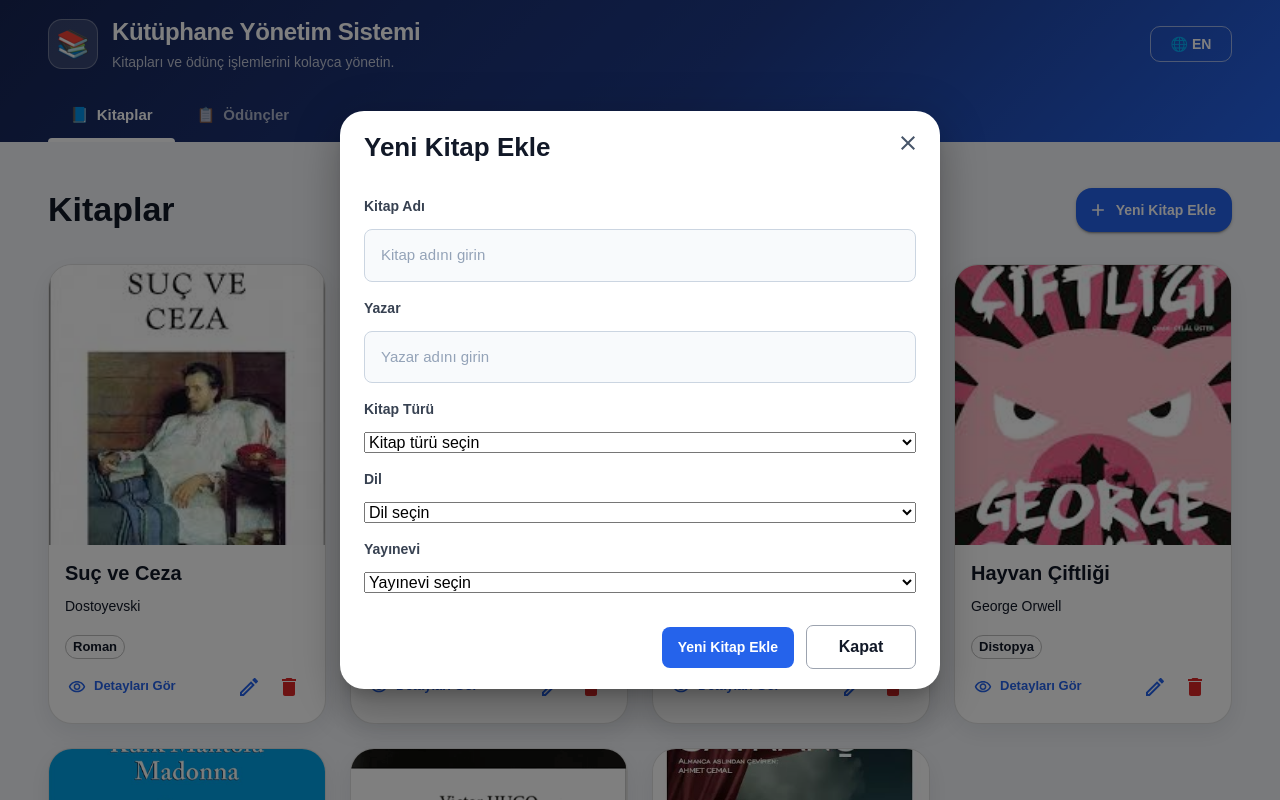
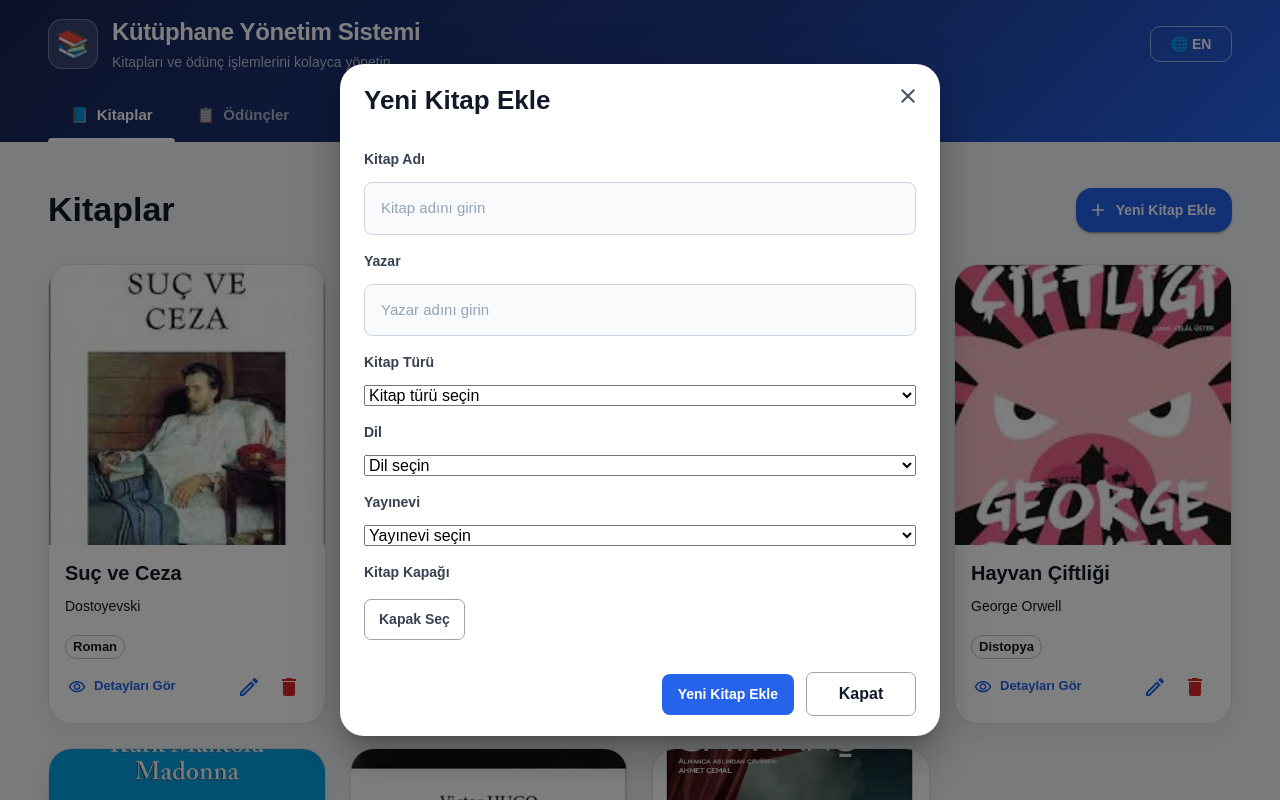
Before and after one commit to iremloop/react-library-app, a React (Vite) app: page / in a window 1280 px wide. Both pictures are taken after a click on the button "Yeni Kitap Ekle". Shown: the top 800 px of the page. Built offline with nearby package versions, Linux system fonts and the light colour scheme.

Commit message:
Add custom book cover upload

```diff
--- a/src/features/library/books/ui/BookCard.tsx
+++ b/src/features/library/books/ui/BookCard.tsx
@@ -127,7 +127,7 @@ import {
                 opacity: 0.82,
               }}
             >
-              {t(`genres.${book.genre}`, { defaultValue: book.genre })}
+              {t(`books.genres.${book.genre}`, { defaultValue: book.genre })}
             </Typography>
 
             <Box
--- a/src/features/library/books/ui/BookDialog.tsx
+++ b/src/features/library/books/ui/BookDialog.tsx
@@ -20,7 +20,8 @@ type BookDialogProps = {
       author: string,
       genre: string,
       language: string,
-    publisher: string
+      publisher: string,
+      coverUrl: string
     ) => void;
     initialBook?: Book;
   };
--- a/src/features/library/books/ui/BookForm.tsx
+++ b/src/features/library/books/ui/BookForm.tsx
@@ -14,11 +14,12 @@ type BookFormData = {
   customLanguage?: string;
   publisher: string;
   customPublisher?: string;
+  coverUrl?: string;
 };
 
 type BookFormProps = {
   initialBook?: Book;
-  onSubmit: (title: string, author: string,  genre: string, language: string, publisher: string) => void;
+  onSubmit: (title: string, author: string,  genre: string, language: string, publisher: string, coverUrl: string) => void;
   onClose: () => void;
 };
 
@@ -87,6 +88,7 @@ function BookForm({
       .min(1, t("books.publisherRequired")),
   customLanguage: z.string().optional(),
   customPublisher: z.string().optional(),
+  coverUrl: z.string().optional(),
   });
 
   const {
@@ -94,6 +96,7 @@ function BookForm({
     handleSubmit,
     watch,
     reset,
+    setValue,
     formState: { errors },
   } = useForm<BookFormData>({
     resolver: zodResolver(bookFormSchema),
@@ -105,12 +108,14 @@ function BookForm({
       customLanguage: "",
       publisher: "",
       customPublisher: "",
+      coverUrl: "",
 
     },
   });
 
   const selectedLanguage = watch("language");
   const selectedPublisher = watch("publisher");
+  const coverUrl = watch("coverUrl");
 
 
   useEffect(() => {
@@ -134,8 +139,34 @@ function BookForm({
       customPublisher: publisherIsCustom
         ? savedPublisher
         : "",
+        coverUrl: initialBook?.coverUrl ?? "",
     });
   }, [initialBook, reset]);
+
+
+  function handleCoverChange(
+    event: React.ChangeEvent<HTMLInputElement>
+  ) {
+    const file = event.target.files?.[0];
+
+    if (!file) {
+      return;
+    }
+
+    if (!file.type.startsWith("image/")) {
+      return;
+    }
+
+    const reader = new FileReader();
+
+    reader.onload = () => {
+      if (typeof reader.result === "string") {
+        setValue("coverUrl", reader.result);
+      }
+    };
+
+    reader.readAsDataURL(file);
+  }
 
   function submitForm(data: BookFormData) {
     const language =
@@ -148,7 +179,7 @@ function BookForm({
     ? data.customPublisher?.trim() ?? ""
     : data.publisher;
 
-    onSubmit(data.title, data.author,data.genre, language, publisher);
+    onSubmit(data.title, data.author,data.genre, language, publisher,data.coverUrl ?? "");
     reset();
   }
 
@@ -291,6 +322,44 @@ function BookForm({
   </>
 )}
 
+<label htmlFor="cover">
+  {t("books.coverLabel")}
+</label>
+
+<input
+  id="cover"
+  type="file"
+  accept="image/*"
+  onChange={handleCoverChange}
+  style={{ display: "none" }}
+  />
+
+  <label
+    htmlFor="cover"
+    className="secondary-button"
+    style={{
+      display: "inline-flex",
+      width: "fit-content",
+      cursor: "pointer",
+    }}
+  >
+    {coverUrl
+      ? t("books.changeCover")
+      : t("books.chooseCover")}
+  </label>
+
+{coverUrl && (
+  <img
+    src={coverUrl}
+    alt={t("books.coverPreviewAlt")}
+    style={{
+      width: "140px",
+      height: "190px",
+      objectFit: "cover",
+      borderRadius: "8px",
+    }}
+  />
+)}
 
 
       <div className="form-actions">
@@ -311,6 +380,7 @@ function BookForm({
           {t("common.close")}
         </button>
       </div>
+
     </form>
   );
 }
--- a/src/shared/locales/en.json
+++ b/src/shared/locales/en.json
@@ -49,6 +49,10 @@
     "defaultSummary": "No summary has been added for this book yet.",
     "defaultLanguage": "English",
     "publisherLabel": "Publisher",
+    "coverLabel": "Book Cover",
+    "coverPreviewAlt": "Book cover preview",
+    "chooseCover": "Choose Cover",
+    "changeCover": "Change Cover",
 
     "genres": {
   "novel": "Novel",
--- a/src/shared/locales/tr.json
+++ b/src/shared/locales/tr.json
@@ -50,6 +50,10 @@
     "defaultSummary": "Bu kitap için henüz bir özet eklenmemiştir.",
     "defaultLanguage": "Türkçe",
     "publisherLabel": "Yayınevi",
+    "coverLabel": "Kitap Kapağı",
+    "coverPreviewAlt": "Kapak önizlemesi",
+    "chooseCover": "Kapak Seç",
+    "changeCover": "Kapağı Değiştir",
 
     "genres": {
     "novel": "Roman",
```
Also changed, not shown: src/features/library/books/pages/BooksPage.tsx (+7 -2 lines). Lines whose indentation alone changed are shown as unchanged.
